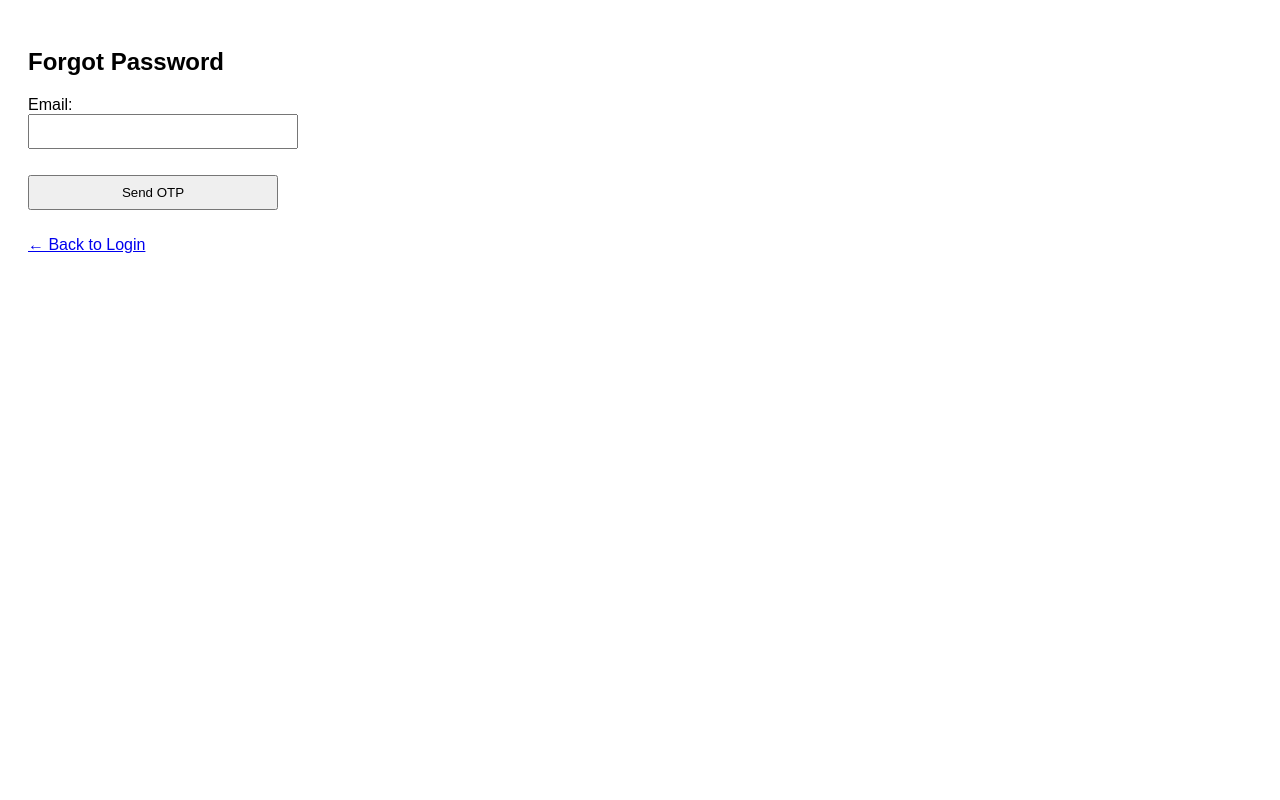
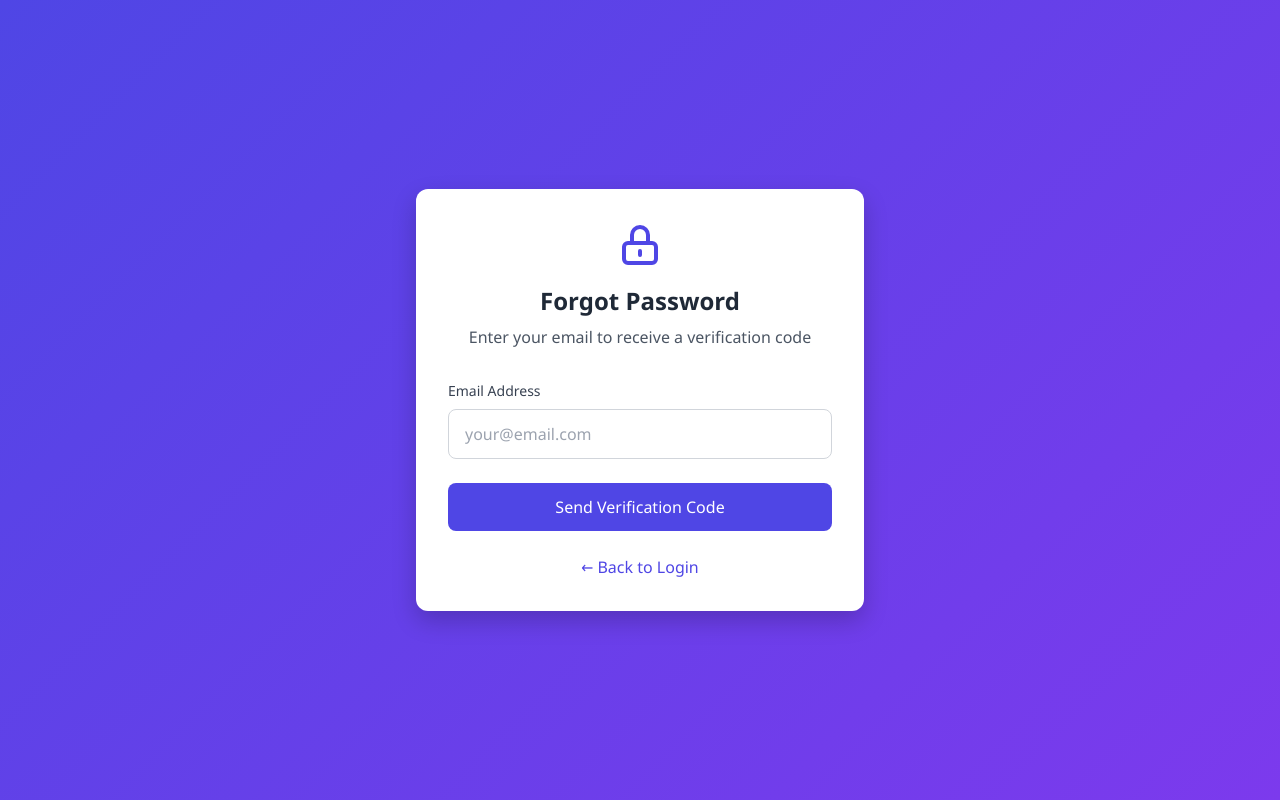
Before and after one commit to Harsha-k04/securanote, a Flask app: page /forgot_password in a window 1280 px wide. Run offline with Flask 3, Linux system fonts and the light colour scheme; parts of the project's set-up code (start-up, migrations or seed data) failed here and were passed over; some libraries are stand-ins or nearby versions.

Commit message:
Update forgot_password.html

```diff
--- a/securanote/templates/forgot_password.html
+++ b/securanote/templates/forgot_password.html
@@ -3,43 +3,66 @@
 <head>
     <meta charset="UTF-8">
     <title>Forgot Password</title>
+    <meta name="viewport" content="width=device-width, initial-scale=1.0">
+    <script src="https://cdn.tailwindcss.com"></script>
     <style>
         body {
-            font-family: Arial, sans-serif;
-            padding: 20px;
+            background: linear-gradient(135deg, #4f46e5, #7c3aed);
+            min-height: 100vh;
+            font-family: 'Segoe UI', Tahoma, Geneva, Verdana, sans-serif;
         }
-        input, button {
-            padding: 8px;
-            width: 250px;
-            margin-bottom: 10px;
+        .recovery-card {
+            box-shadow: 0 10px 25px rgba(0, 0, 0, 0.2);
+            animation: fadeIn 0.6s ease-out;
         }
-        .message-error {
-            color: red;
-        }
-        .message-info {
-            color: blue;
+        @keyframes fadeIn {
+            from { opacity: 0; transform: translateY(-20px); }
+            to { opacity: 1; transform: translateY(0); }
         }
     </style>
 </head>
-<body>
+<body class="flex items-center justify-center p-4">
 
-<h2>Forgot Password</h2>
+    <div class="recovery-card bg-white rounded-xl p-8 w-full max-w-md">
+        <div class="text-center mb-8">
+            <div class="flex justify-center mb-4">
+                <svg xmlns="http://www.w3.org/2000/svg" class="h-12 w-12 text-indigo-600" fill="none" viewBox="0 0 24 24" stroke="currentColor">
+                    <path stroke-linecap="round" stroke-linejoin="round" stroke-width="2" d="M12 15v2m-6 4h12a2 2 0 002-2v-6a2 2 0 00-2-2H6a2 2 0 00-2 2v6a2 2 0 002 2zm10-10V7a4 4 0 00-8 0v4h8z" />
+                </svg>
+            </div>
+            <h1 class="text-2xl font-bold text-gray-800">Forgot Password</h1>
+            <p class="text-gray-600 mt-2">Enter your email to receive a verification code</p>
+        </div>
 
         <!-- Flash Messages -->
         {% with messages = get_flashed_messages(with_categories=true) %}
             {% if messages %}
+                <div class="mb-4">
                     {% for category, message in messages %}
-            <p class="message-{{ category }}">{{ message }}</p>
+                        <p class="text-sm {% if category == 'error' %}text-red-600{% elif category == 'info' %}text-blue-600{% else %}text-gray-700{% endif %}">{{ message }}</p>
                     {% endfor %}
+                </div>
             {% endif %}
         {% endwith %}
 
-<form method="POST">
-  <p>Email:<br><input type="email" name="email" required></p>
-  <input type="submit" value="Send OTP">
+        <!-- Form -->
+        <form method="POST" class="space-y-6">
+            <div class="space-y-2">
+                <label for="email" class="block text-sm font-medium text-gray-700">Email Address</label>
+                <input type="email" id="email" name="email" class="w-full px-4 py-3 rounded-lg border border-gray-300 focus:outline-none focus:ring-2 focus:ring-indigo-500 focus:border-indigo-500" placeholder="your@email.com" required>
+            </div>
+
+            <button type="submit" class="w-full bg-indigo-600 text-white py-3 rounded-lg font-medium hover:bg-indigo-700 focus:outline-none focus:ring-2 focus:ring-indigo-500 focus:ring-offset-2 transition">
+                Send Verification Code
+            </button>
+
+            <div class="text-center">
+                <a href="{{ url_for('auth.login') }}" class="text-indigo-600 font-medium hover:underline">
+                    ← Back to Login
+                </a>
+            </div>
         </form>
-
-<p><a href="{{ url_for('auth.login') }}">← Back to Login</a></p>
+    </div>
 
 </body>
 </html>
```
Lines whose indentation alone changed are shown as unchanged.
